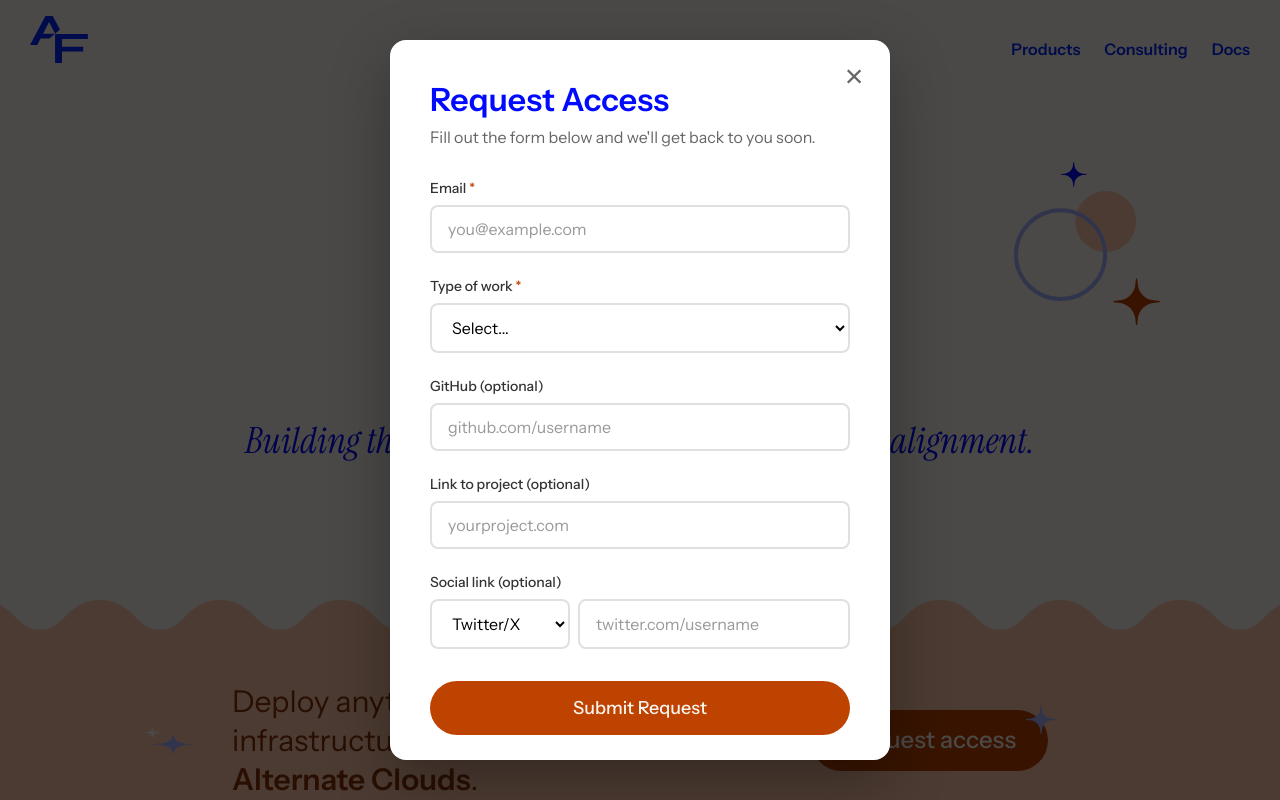
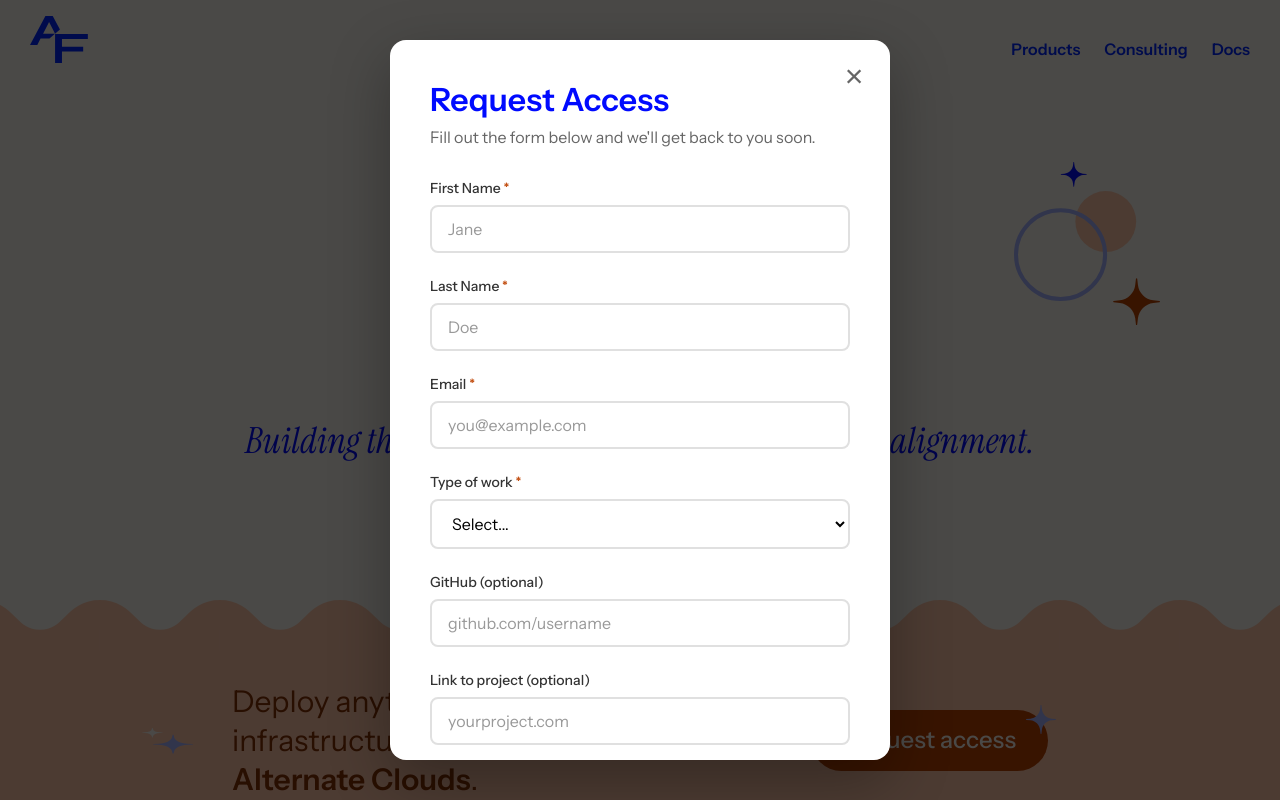
Before and after one commit to alternatefutures/web-alternatefutures.ai, a Next.js app: page / in a window 1280 px wide. Both pictures are taken after a click on the button "Request access". Built offline with nearby package versions, Linux system fonts and the light colour scheme.

Commit message:
Add firstName and lastName fields to form and Resend submission

```diff
--- a/src/app/api/request-access/route.ts
+++ b/src/app/api/request-access/route.ts
@@ -6,12 +6,12 @@ const resend = new Resend(process.env.RESEND_API_KEY)
 export async function POST(request: Request) {
   try {
     const body = await request.json()
-    const { email, workType, workTypeOther, github, projectLink, socialPlatform, socialLink, source } = body
+    const { firstName, lastName, email, workType, workTypeOther, github, projectLink, socialPlatform, socialLink, source } = body
 
     // Validate required fields
-    if (!email || !workType) {
+    if (!firstName || !lastName || !email || !workType) {
       return NextResponse.json(
-        { error: 'Email and work type are required' },
+        { error: 'First name, last name, email and work type are required' },
         { status: 400 }
       )
     }
@@ -43,6 +43,7 @@ export async function POST(request: Request) {
     let emailContent = `
 New Access Request (${segmentName})
 
+Name: ${firstName} ${lastName}
 Email: ${email}
 Type of Work: ${displayWorkType}
 `
@@ -63,6 +64,8 @@ Type of Work: ${displayWorkType}
     try {
       await resend.contacts.create({
         email: email,
+        firstName: firstName,
+        lastName: lastName,
         audienceId: audienceId,
         unsubscribed: false,
         properties: {
--- a/src/components/RequestAccessModal.tsx
+++ b/src/components/RequestAccessModal.tsx
@@ -11,6 +11,8 @@ interface RequestAccessModalProps {
 
 export default function RequestAccessModal({ isOpen, onClose, source = 'request-access' }: RequestAccessModalProps) {
   const [formData, setFormData] = useState({
+    firstName: '',
+    lastName: '',
     email: '',
     workType: '',
     workTypeOther: '',
@@ -65,6 +67,8 @@ export default function RequestAccessModal({ isOpen, onClose, source = 'request-
       // Reset form after successful submission
       setTimeout(() => {
         setFormData({
+          firstName: '',
+          lastName: '',
           email: '',
           workType: '',
           workTypeOther: '',
@@ -105,6 +109,36 @@ export default function RequestAccessModal({ isOpen, onClose, source = 'request-
         <p className="modal-subtitle">Fill out the form below and we'll get back to you soon.</p>
 
         <form onSubmit={handleSubmit} className="modal-form">
+          <div className="form-group">
+            <label htmlFor="firstName">
+              First Name <span className="required">*</span>
+            </label>
+            <input
+              type="text"
+              id="firstName"
+              name="firstName"
+              value={formData.firstName}
+              onChange={handleChange}
+              required
+              placeholder="Jane"
+            />
+          </div>
+
+          <div className="form-group">
+            <label htmlFor="lastName">
+              Last Name <span className="required">*</span>
+            </label>
+            <input
+              type="text"
+              id="lastName"
+              name="lastName"
+              value={formData.lastName}
+              onChange={handleChange}
+              required
+              placeholder="Doe"
+            />
+          </div>
+
           <div className="form-group">
             <label htmlFor="email">
               Email <span className="required">*</span>
```
